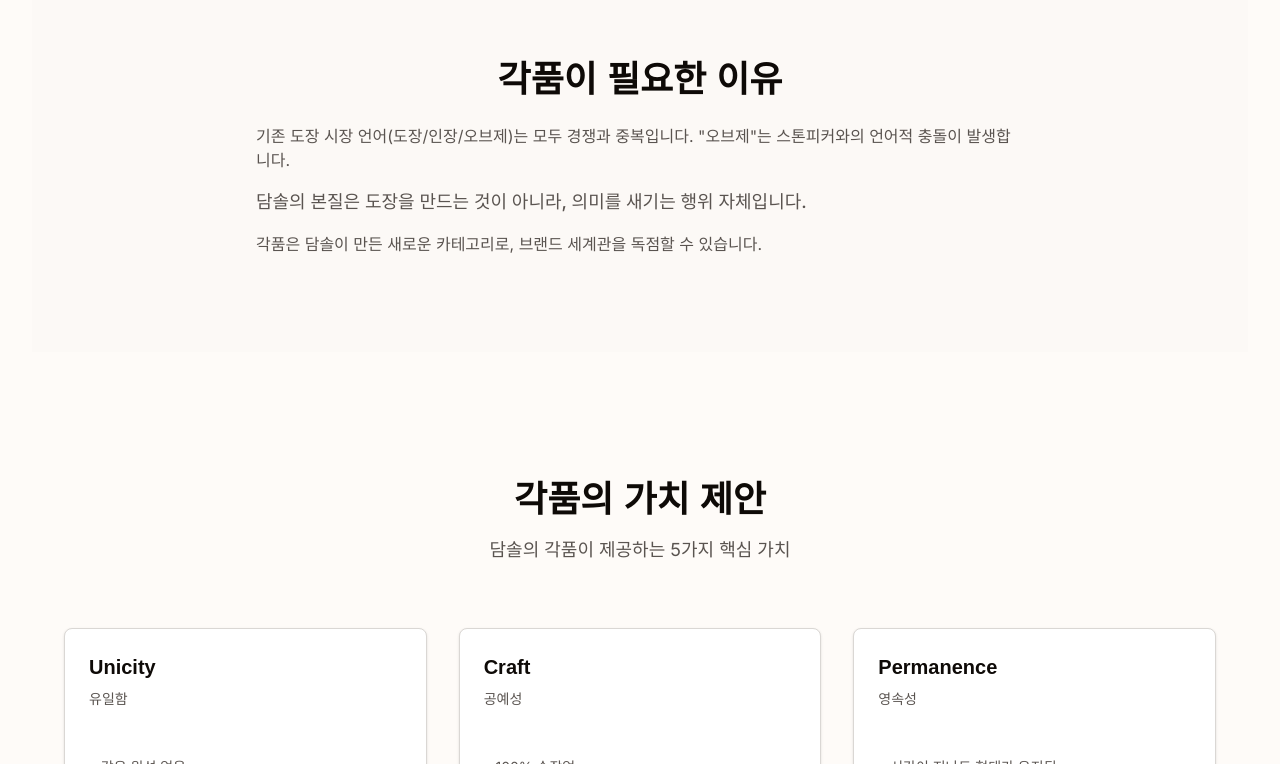
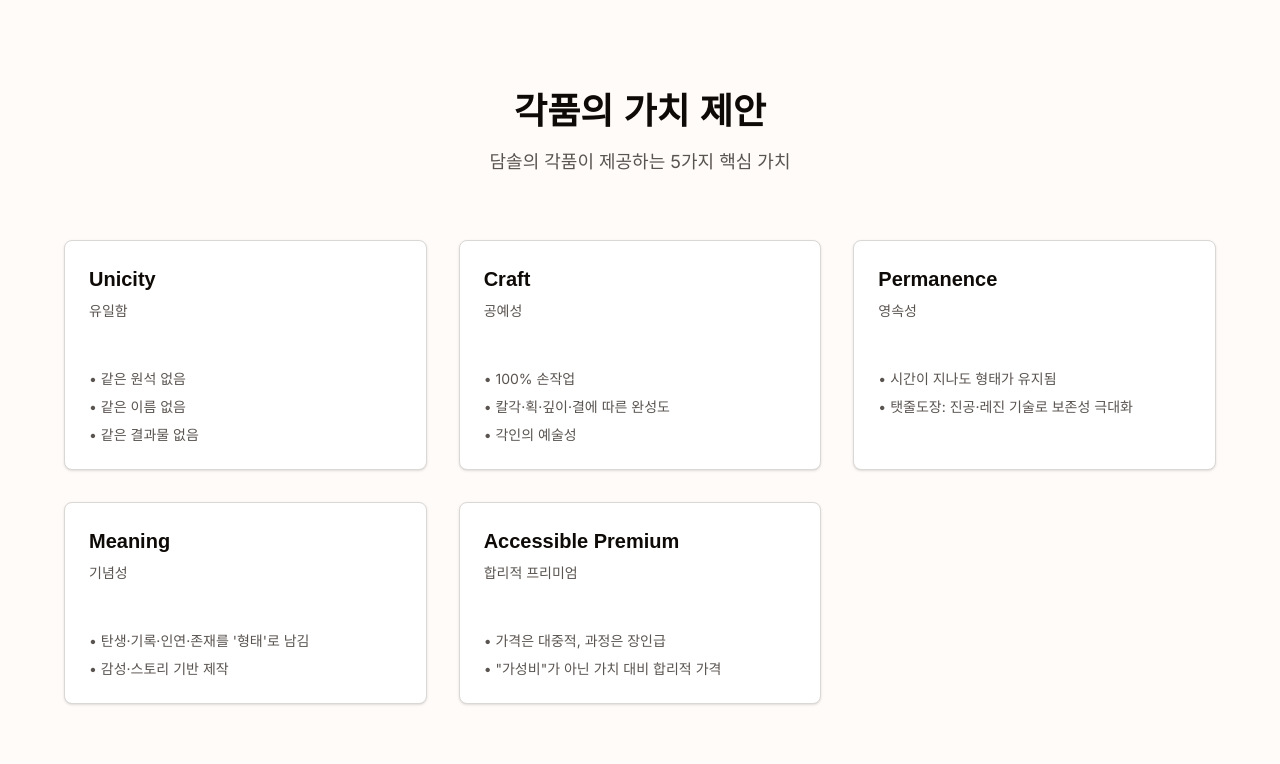
Before and after one commit to jhkoo0314/damsol, a Next.js app: page /kak-poom in a window 1280 px wide. Shown: the part 1235-1999 px from the top of the page. Built offline with nearby package versions, Linux system fonts and the light colour scheme.

Commit message:
Remove "각품이 필요한 이유" section from KakPoomPage

```diff
--- a/app/kak-poom/page.tsx
+++ b/app/kak-poom/page.tsx
@@ -86,29 +86,6 @@ export default function KakPoomPage() {
                 </p>
               </div>
             </div>
-          </section>
-
-          {/* 각품이 필요한 이유 */}
-          <section className="py-16 md:py-24 bg-muted/30">
-            <Container>
-              <div className="max-w-3xl mx-auto space-y-6">
-                <h2 className="font-serif text-3xl md:text-4xl font-semibold text-center">
-                  각품이 필요한 이유
-                </h2>
-                <div className="prose prose-lg max-w-none text-muted-foreground space-y-4">
-                  <p>
-                    기존 도장 시장 언어(도장/인장/오브제)는 모두 경쟁과 중복입니다.
-                    &quot;오브제&quot;는 스톤피커와의 언어적 충돌이 발생합니다.
-                  </p>
-                  <p className="font-medium text-lg">
-                    담솔의 본질은 도장을 만드는 것이 아니라, 의미를 새기는 행위 자체입니다.
-                  </p>
-                  <p>
-                    각품은 담솔이 만든 새로운 카테고리로, 브랜드 세계관을 독점할 수 있습니다.
-                  </p>
-                </div>
-              </div>
-            </Container>
           </section>
 
           {/* 각품의 가치 제안 */}
```
